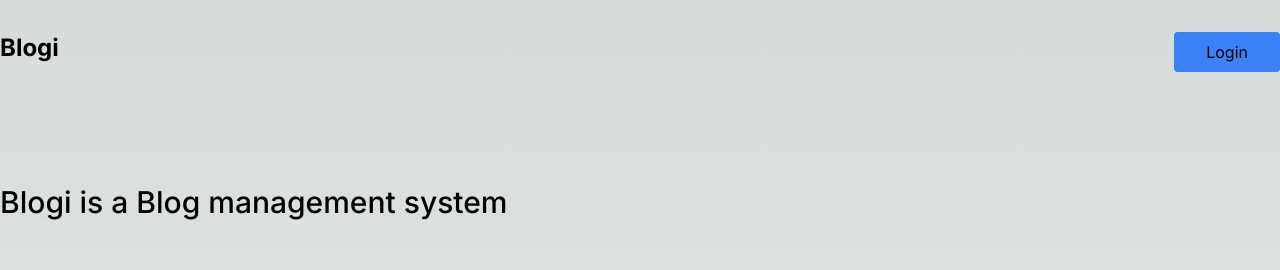
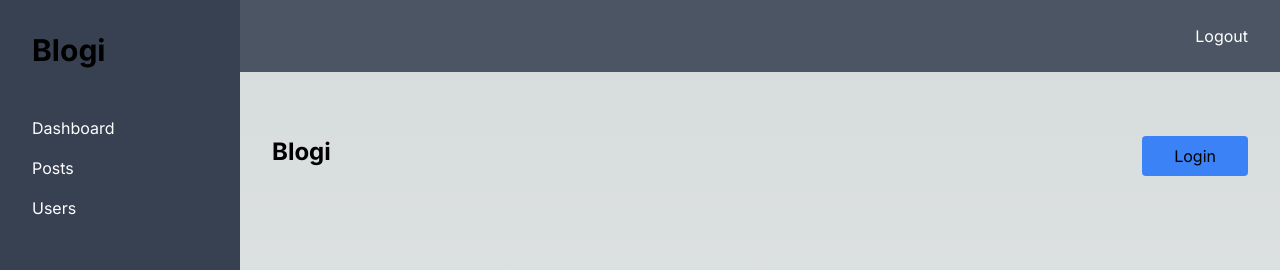
Before and after one commit to ahadsenja/blog-management-system-next, a Next.js app: page / in a window 1280 px wide. Shown: the top 270 px of the page. Built offline with nearby package versions, Linux system fonts and the light colour scheme.

Commit message:
chore: update default layout

```diff
--- a/src/app/layout.tsx
+++ b/src/app/layout.tsx
@@ -1,6 +1,8 @@
 import './globals.css'
 import type { Metadata } from 'next'
 import { Inter } from 'next/font/google'
+import Navbar from './components/Dashboard/Navbar'
+import Sidebar from './components/Dashboard/Sidebar'
 
 const inter = Inter({ subsets: ['latin'] })
 
@@ -16,7 +18,17 @@ export default function RootLayout({
 }) {
   return (
     <html lang="en">
-      <body className={inter.className}>{children}</body>
+      <body className={inter.className}>
+        <div className='flex'>
+          <Sidebar />
+          <div className='flex-1'>
+            <Navbar />
+            <div className='p-8'>
+              {children}
+            </div>
+          </div>
+        </div>
+      </body>
     </html>
   )
 }
```
